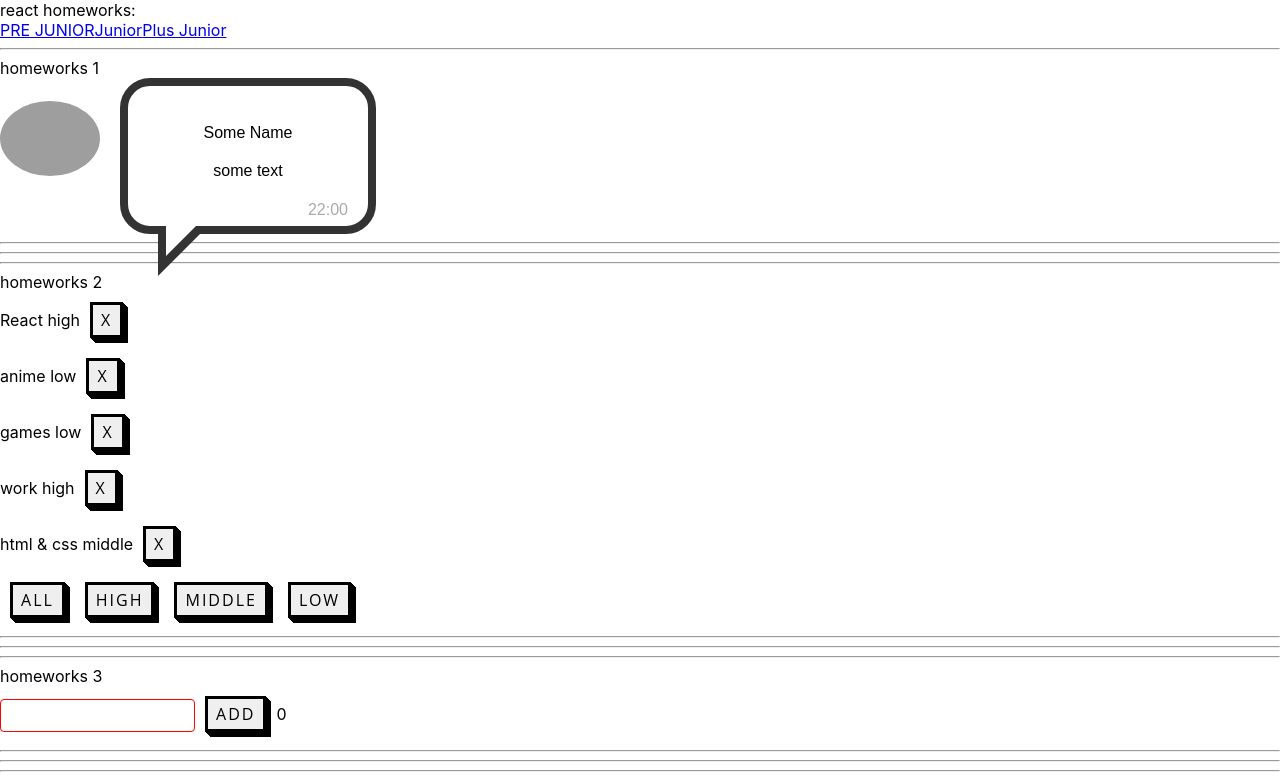
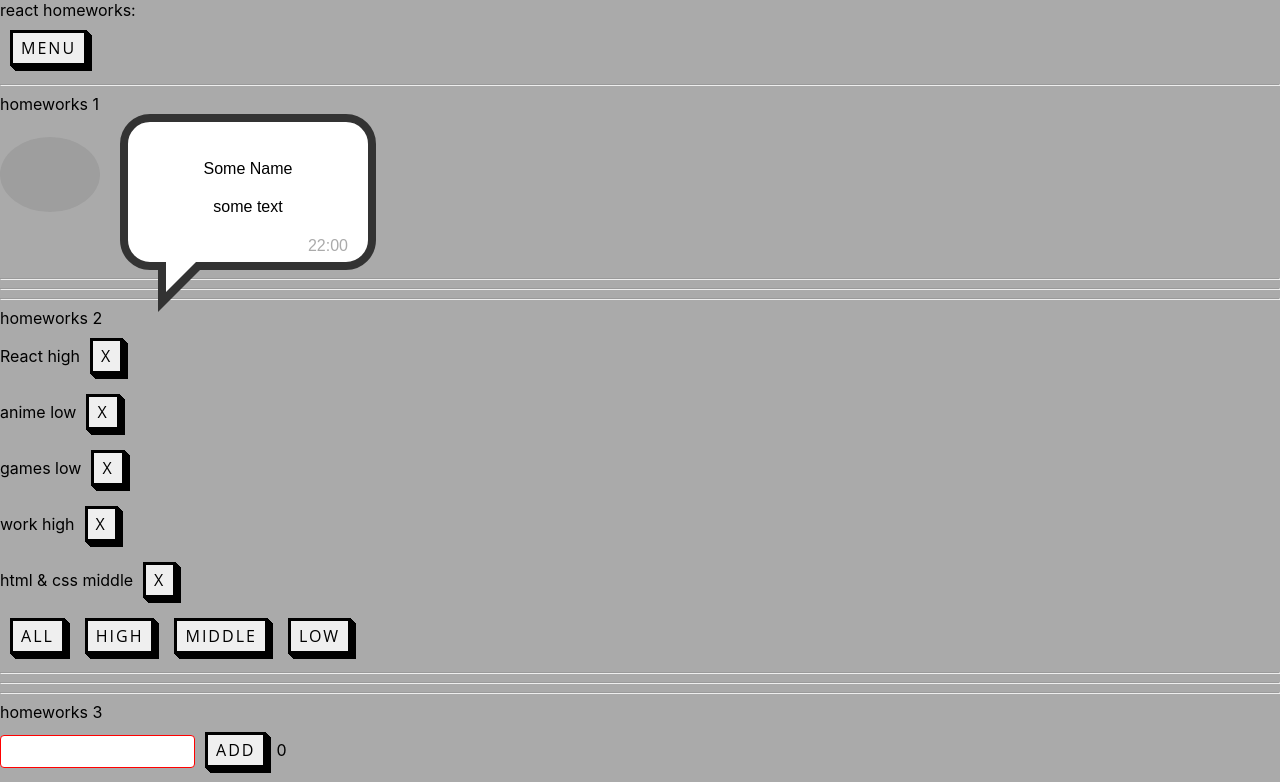
Before and after one commit to katrainer/task_of_Ignat, a React (Create React App) app: page /#/pre-junior in a window 1280 px wide. Shown: the top 782 px of the page. Built offline with nearby package versions, Linux system fonts and the light colour scheme; grey boxes are pictures that could not be loaded.

Commit message:
made 5 task

```diff
--- a/package.json
+++ b/package.json
@@ -16,6 +16,7 @@
     "react": "^17.0.2",
     "react-dom": "^17.0.2",
     "react-router": "^5.2.1",
+    "react-router-dom": "^5.3.0",
     "react-scripts": "4.0.3",
     "typescript": "^4.1.2",
     "web-vitals": "^1.0.1"
--- a/src/p1-main/m1-ui/u1-app/App.module.css
+++ b/src/p1-main/m1-ui/u1-app/App.module.css
@@ -1,3 +1,3 @@
 .App {
-
+    background-color: #aaaaaa;
 }
--- a/src/p2-homeworks/h4/HW4.tsx
+++ b/src/p2-homeworks/h4/HW4.tsx
@@ -22,7 +22,7 @@ function HW4() {
     return (
         <div>
             <hr/>
-            homeworks
+            homeworks 4
 
             <div className={s.column}>
                 <SuperInputText
--- a/src/p2-homeworks/h4/common/c3-SuperCheckbox/SuperCheckbox.tsx
+++ b/src/p2-homeworks/h4/common/c3-SuperCheckbox/SuperCheckbox.tsx
@@ -20,6 +20,7 @@ const SuperCheckbox: React.FC<SuperCheckboxPropsType> = (
     }
 ) => {
     const onChangeCallback = (e: ChangeEvent<HTMLInputElement>) => {
+        onChange && onChange(e)
         onChangeChecked && onChangeChecked(e.currentTarget.checked)
     }
 
--- a/src/p2-homeworks/h5/HW5.tsx
+++ b/src/p2-homeworks/h5/HW5.tsx
@@ -1,5 +1,5 @@
 import React from 'react'
-import {HashRouter, Route, Router,} from 'react-router-dom'
+import {HashRouter} from 'react-router-dom'
 import Header from './Header'
 import Routes from './Routes'
 
--- /dev/null
+++ b/src/p2-homeworks/h5/Header.module.css
@@ -0,0 +1,26 @@
+.Container{
+    position: relative
+}
+
+.Navlink {
+    margin: 10px;
+}
+
+.Menu{
+    border: black 1px solid;
+    width: 300px;
+    height: 30px;
+    display: inline-block;
+}
+
+.Hidden{
+    display: none;
+}
+
+.active {
+    background-color: black;
+}
+
+/*.img{*/
+/*    width: 100%;*/
+/*}*/
--- a/src/p2-homeworks/h5/Header.tsx
+++ b/src/p2-homeworks/h5/Header.tsx
@@ -1,14 +1,25 @@
-import React from 'react'
-import { NavLink } from 'react-router-dom'
+import React, {useState} from 'react'
+import {PATH} from "./Routes";
+import {NavLink} from "react-router-dom";
+import s from "./Header.module.css"
+import SuperButton from "../h4/common/c2-SuperButton/SuperButton";
 
 function Header() {
+    const [hidden, setHidden] = useState<boolean>(false)
+    const classMenu = hidden ? `${s.Menu}` : `${s.Menu} ${s.Hidden}`
     return (
-        <div>
-            <NavLink to='/pre-junior'>PRE JUNIOR</NavLink>
-            <NavLink to='/junior'>Junior</NavLink>
-            <NavLink to='/plus-junior'>Plus Junior</NavLink>
+        <div className={s.Container}>
+            <div className={classMenu}>
+                <NavLink activeClassName={s.active} className={s.Navlink} to={PATH.PRE_JUNIOR}>PRE JUNIOR</NavLink>
+                <NavLink activeClassName={s.active} className={s.Navlink} to={PATH.JUNIOR}>JUNIOR</NavLink>
+                <NavLink activeClassName={s.active} className={s.Navlink} to={PATH.PLUS_JUNIOR}>PLUS_JUNIOR</NavLink>
+            </div>
+            <SuperButton
+                className={s.Button}
+                onClick={() => setHidden(!hidden)}>
+                Menu</SuperButton>
+        </div>
 
-        </div>
     )
 }
 
--- a/src/p2-homeworks/h5/Routes.tsx
+++ b/src/p2-homeworks/h5/Routes.tsx
@@ -1,5 +1,5 @@
 import React from 'react'
-import {Route, Switch } from 'react-router-dom'
+import {Redirect, Route, Switch } from 'react-router-dom'
 import PreJunior from './pages/PreJunior'
 import Error404 from "./pages/Error404";
 import Junior from './pages/Junior';
@@ -20,8 +20,8 @@ function Routes() {
 
             {/*в начале мы попадаем на страницу '/' и переходим сразу на страницу PRE_JUNIOR*/}
             {/*exact нужен чтоб указать полное совподение (что после '/' ничего не будет)*/}
-            {/*<Route path={'/'} exact render={() => <Redirect to={PATH.PRE_JUNIOR}/>}/>*/}
 
+            <Route path={'/'} exact render={() => <Redirect to={PATH.PRE_JUNIOR}/>}/>
             <Route path={PATH.PRE_JUNIOR} render={() => <PreJunior/>}/>
             <Route path={PATH.JUNIOR} render={() => <Junior/>}/>
             <Route path={PATH.PLUS_JUNIOR} render={() => <PlusJunior/>}/>
--- /dev/null
+++ b/src/p2-homeworks/h5/pages/Error404.module.css
@@ -0,0 +1,10 @@
+.img img{
+    width: 100%;
+}
+.img p {
+    font-size: 200%;
+    text-align: center;
+    border: red 3px solid;
+    width: 120px;
+    margin: 0 auto;
+}
--- a/src/p2-homeworks/h5/pages/Error404.tsx
+++ b/src/p2-homeworks/h5/pages/Error404.tsx
@@ -1,11 +1,11 @@
 import React from 'react'
+import s from './Error404.module.css'
 
 function Error404() {
     return (
-        <div>
-            <div>404</div>
-            <div>Page not found!</div>
-            <div>—ฅ/ᐠ.̫ .ᐟ\ฅ—</div>
+        <div className={s.img}>
+            <p>click to menu</p>
+            <img src='https://img5.goodfon.ru/wallpaper/nbig/7/c2/devochka-serdechko-anime.jpg'/>
         </div>
     )
 }
```
Also changed, not shown: 1 other file (tests, documents, lock files or other folders).
